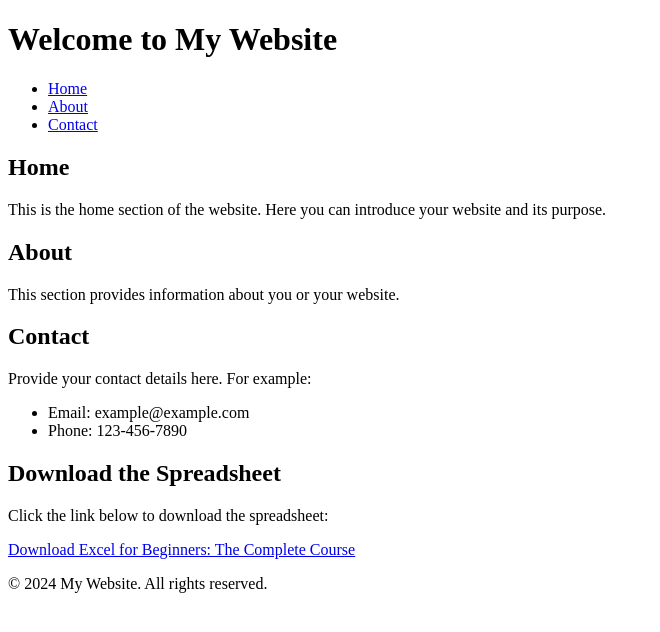
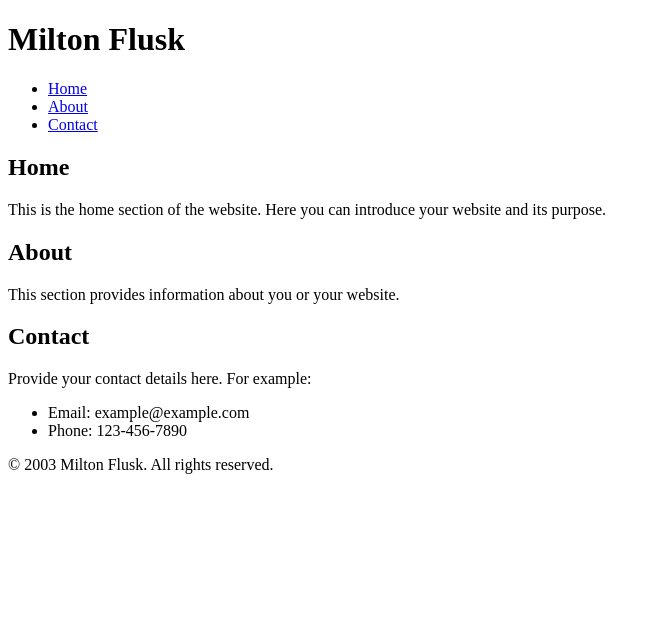
Before and after one commit to MiltonFlusk/Milton, a plain HTML site: page index.html in a window 1280 px wide. Shown: the whole page, without its empty margins (0-660 px from the left). Drawn offline with Linux system fonts and the light colour scheme.

Commit message:
MiltonFlusk.html

```diff
--- a/index.html
+++ b/index.html
@@ -4,12 +4,12 @@
 <head>
     <meta charset="UTF-8">
     <meta name="viewport" content="width=device-width, initial-scale=1.0">
-    <title>Basic Website</title>
+    <title>Milton Flusk</title>
 </head>
 
 <body>
     <header>
-        <h1>Welcome to My Website</h1>
+        <h1>Milton Flusk</h1>
     </header>
 
     <nav>
@@ -39,18 +39,12 @@
                 <li>Phone: 123-456-7890</li>
             </ul>
         </section>
-        <section id="spreadsheet">
-            <h2>Download the Spreadsheet</h2>
-            <p>Click the link below to download the spreadsheet:</p>
-            <a href="Excel%20for%20Beginners-%20The%20Complete%20Course.xlsx" download>
-            Download Excel for Beginners: The Complete Course
-            </a>
         </section>
 
     </main>
 
     <footer>
-        <p>&copy; 2024 My Website. All rights reserved.</p>
+        <p>&copy; 2003 Milton Flusk. All rights reserved.</p>
     </footer>
 </body>
 
```
